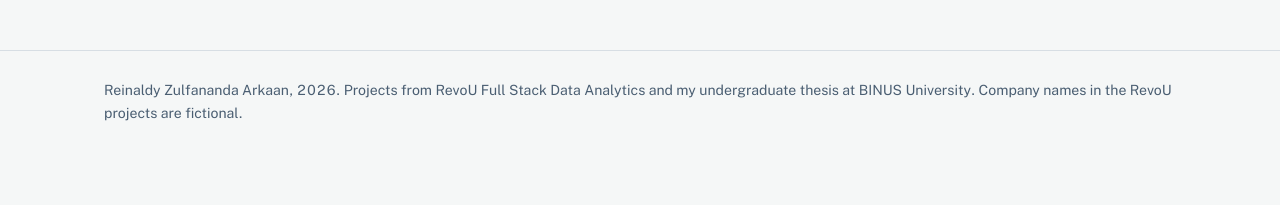
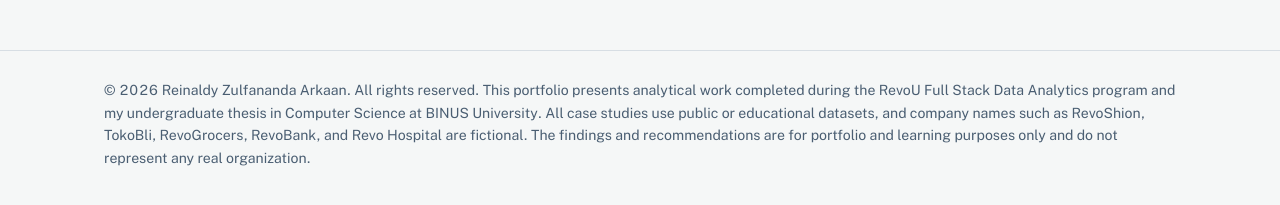
Before and after one commit to ReinaldyZA/Rein-Vercel-portfolio, a plain HTML site: page index.html in a window 1280 px wide. Shown: the part 4952-5157 px from the top of the page. Before the commit the page ends 5116 px from the top, so only its background shows below. Drawn offline with nearby package versions, Linux system fonts and the light colour scheme.

Commit message:
Update index.html

```diff
--- a/index.html
+++ b/index.html
@@ -207,7 +207,7 @@
 </section>
 </main>
 <footer class="site-foot">
-  <div class="wrap">Reinaldy Zulfananda Arkaan, 2026. Projects from RevoU Full Stack Data Analytics and my undergraduate thesis at BINUS University. Company names in the RevoU projects are fictional.</div>
+  <div class="wrap">© 2026 Reinaldy Zulfananda Arkaan. All rights reserved. This portfolio presents analytical work completed during the RevoU Full Stack Data Analytics program and my undergraduate thesis in Computer Science at BINUS University. All case studies use public or educational datasets, and company names such as RevoShion, TokoBli, RevoGrocers, RevoBank, and Revo Hospital are fictional. The findings and recommendations are for portfolio and learning purposes only and do not represent any real organization.</div>
 </footer>
 <script src="assets/js/ispu-data.js"></script><script src="assets/js/main.js"></script>
 </body>
```
